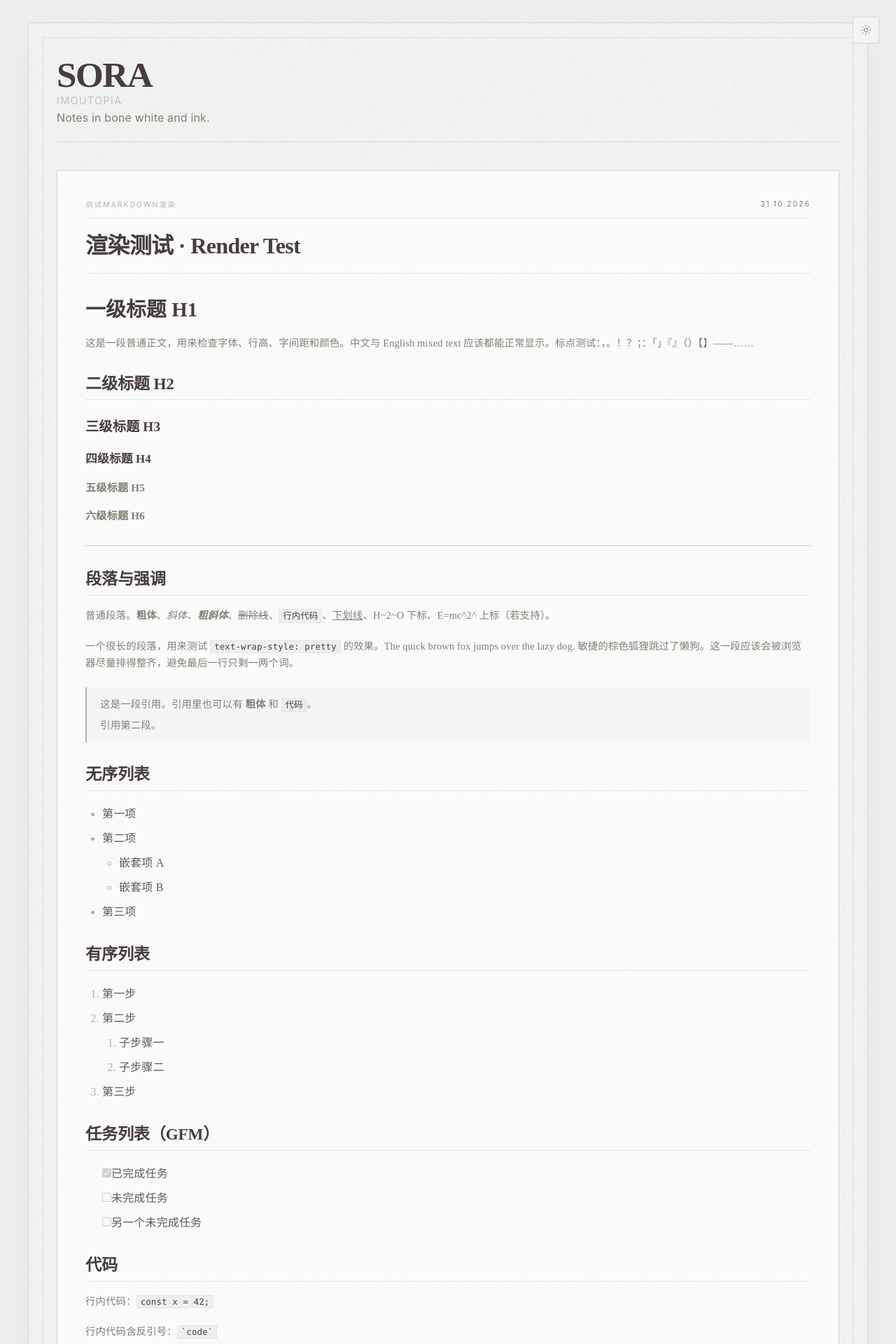
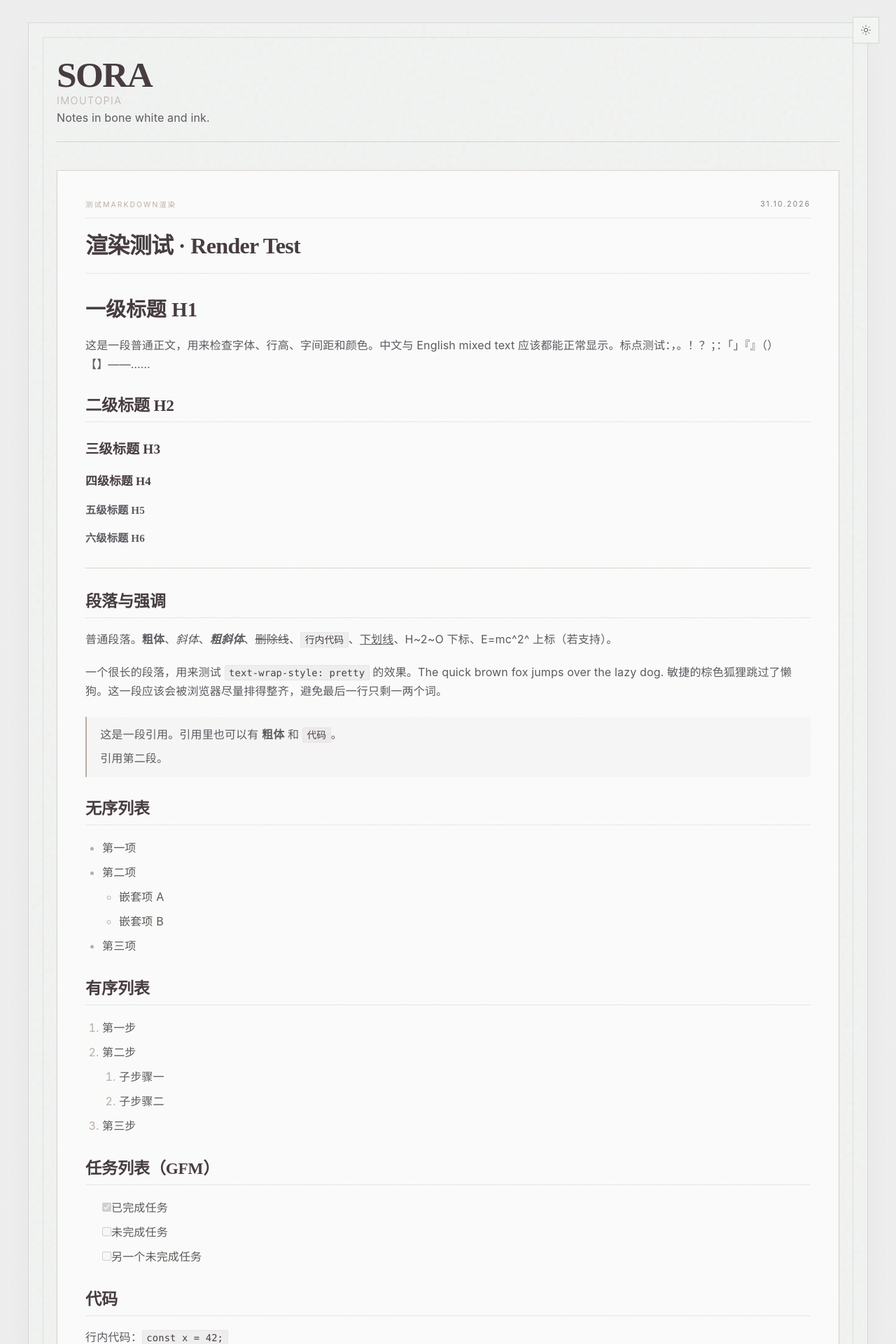
Before and after one commit to zichenstudio/sora, a Jekyll site: the page built from _posts/2020-01-01-test.md, in a window 1280 px wide. Shown: the top 1920 px of the page at 70% size. Built offline with Jekyll 4.4.1, drawn with Linux system fonts in a browser that asks for light colours; nearby versions of some CDN libraries.

Commit message:
improve readability

```diff
--- a/_sass/base.scss
+++ b/_sass/base.scss
@@ -13,7 +13,7 @@ $font-sans-serif: -apple-system, BlinkMacSystemFont, 'PingFang SC', 'Hiragino Sa
 
   --color-text-primary: #473D40;
   --color-text-secondary: #5a5a58;
-  --color-text-muted: #847E75;
+  --color-text-muted: #5C5A60;
   --color-text-light: #8a8a88;
   --color-text-accent: #B9AEA6;
   --color-text-deep: #3a3a38;
@@ -247,7 +247,7 @@ p {
 }
 
 .blog-card p {
-  font-size: 0.9rem;
+  font-size: 1rem;
   line-height: 1.7;
   color: var(--color-text-muted);
   font-weight: 400;
--- a/_sass/post.scss
+++ b/_sass/post.scss
@@ -23,7 +23,7 @@
 }
 
 .post-content {
-  font-family: var(--font-serif);
+  font-family: var(--font-sans-serif);
   font-size: 1rem;
   line-height: 1.85;
   color: var(--color-text-secondary);
```
